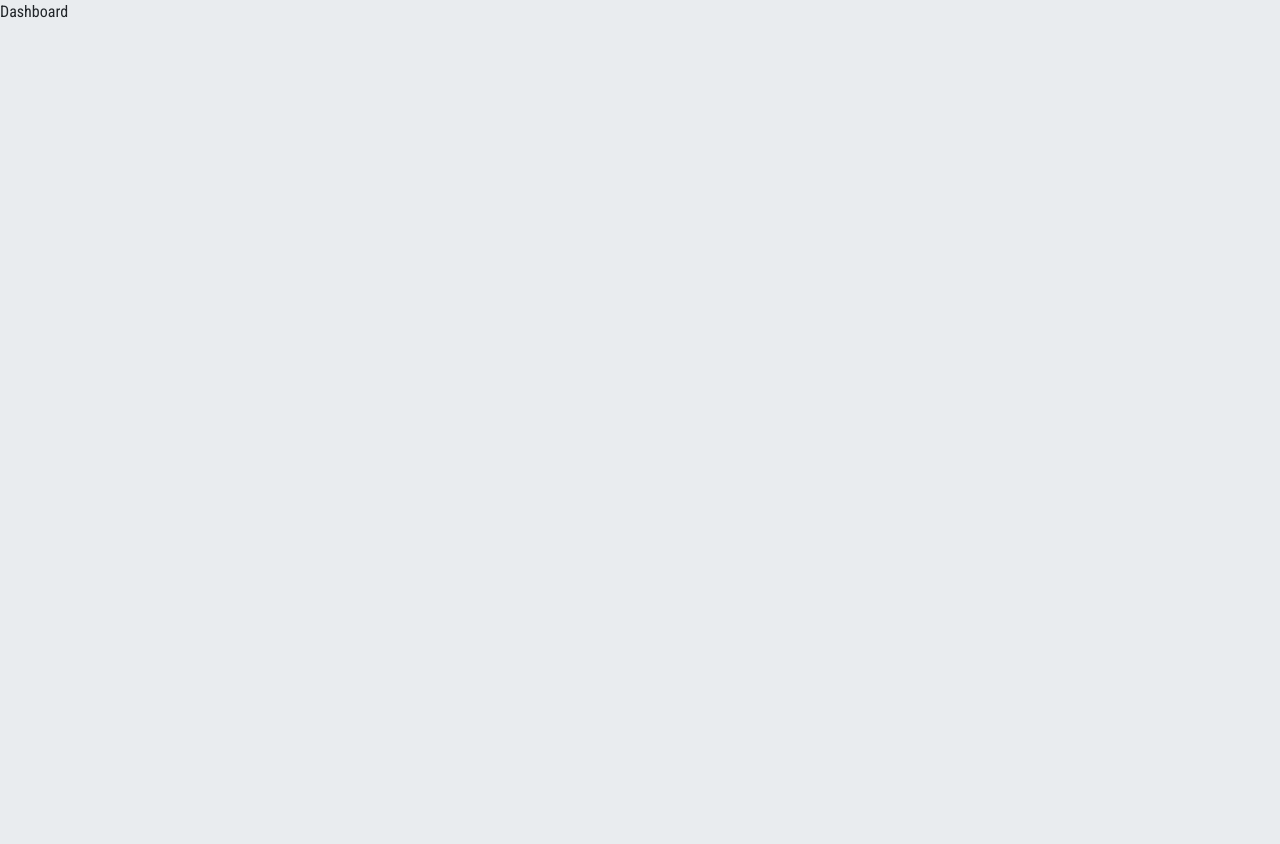
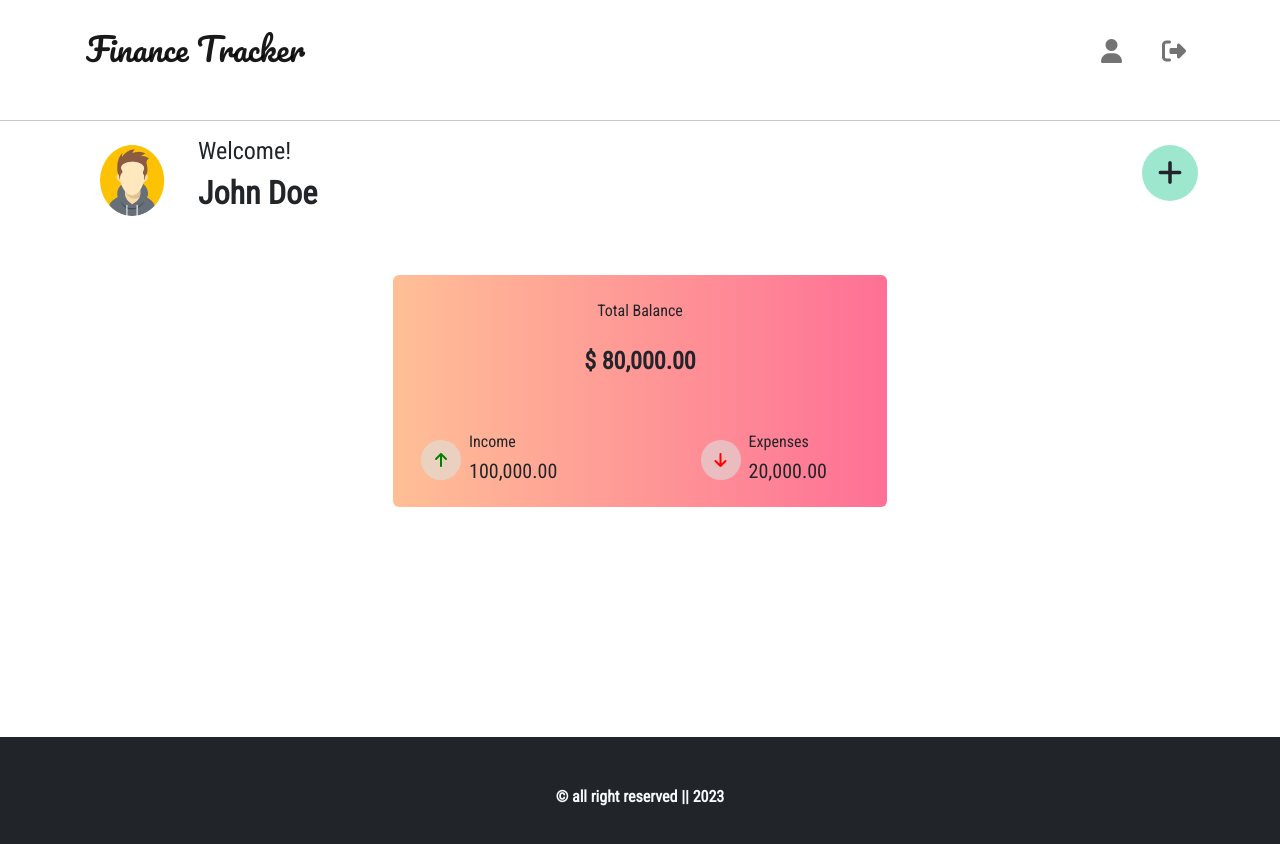
Before and after one commit to Emprcode/ft-v2, a React (Create React App) app: page /dashboard in a window 1280 px wide. Shown: the top 844 px of the page. Before the commit the page ends 800 px from the top, so only its background shows below. Built offline with nearby package versions, Linux system fonts and the light colour scheme.

Commit message:
dashboard ui working on

```diff
--- a/public/index.html
+++ b/public/index.html
@@ -28,6 +28,7 @@
     <link rel="preconnect" href="https://fonts.googleapis.com">
 <link rel="preconnect" href="https://fonts.gstatic.com" crossorigin>
 <link href="https://fonts.googleapis.com/css2?family=Roboto+Condensed&display=swap" rel="stylesheet">
+<link href="https://fonts.googleapis.com/css2?family=Pacifico&display=swap" rel="stylesheet">
     <title>React App</title>
   </head>
   <body>
--- a/src/App.css
+++ b/src/App.css
@@ -2,11 +2,53 @@
   min-height: 75vh;
 }
 
-*{
-  background: #e9ecef;;
+.bg-color{
+  background: #e9ecef;
+  min-height: 100vh;
 }
 
 .login{
   height: 100vh;
   /* width: 100%; */
 }
+.button{
+  width: 7rem;
+  height: 2.5rem;
+  color: black;
+  border-width: 2px;
+  border-style: solid;
+  background-color: white;
+  transition: 0.3s background-color linear, 0.1s color linear;
+  border-radius: 200px !important;
+
+
+  display: flex;
+  justify-content: center;
+  align-items: center;
+
+  cursor: pointer;
+}
+
+.button:hover{
+  /* border-color: greenyellow; */
+  background-color: rgb(10, 122, 167);
+
+  transition: 0.5s ;
+  transform: scale(1);
+  opacity: 0.8;
+}
+
+.title{
+  font-family: UberMove, UberMoveText, system-ui, "Helvetica Neue", Helvetica, Arial, sans-serif !important;
+    font-size: 50px;
+    font-weight: 700;
+    line-height: 52px;
+
+    transition: all 200ms cubic-bezier(0.4, 0, 0.2, 1);
+    color: currentColor;
+    letter-spacing: 0;
+    margin: 1;
+    width: 100%;
+    /* text-align: center; */
+    /* margin-left: 4rem */
+}
--- a/src/App.js
+++ b/src/App.js
@@ -2,7 +2,7 @@ import { BrowserRouter, Route, Routes } from 'react-router-dom';
 import './App.css';
 import Login from './pages/Login';
 import Register from './pages/Register';
-import Dashboard from './pages/Dashboard';
+import Dashboard from './pages/dashboard/Dashboard';
 
 function App() {
   return (
--- a/src/components/layout/Header.js
+++ b/src/components/layout/Header.js
@@ -7,15 +7,18 @@ export const Header = () => {
   return (
     <Navbar bg="" expand="md">
       <Container className="p-3">
-        <Navbar.Brand href="/" className="h1 fw-bold">
-          <h1 className="fw-bold"> Finance Tracker</h1>
+        <Navbar.Brand href="/">
+          <h2 className="logo"> Finance Tracker</h2>
         </Navbar.Brand>
         <Navbar.Toggle aria-controls="basic-navbar-nav" />
         <Navbar.Collapse id="basic-navbar-nav">
-          <Nav className="ms-auto h2">
+          <Nav className="ms-auto gap-4 h4">
             {/* <Link to="/" className='nav-link'><i className="fa-solid fa-user"></i></Link> */}
+            <Link to="/account" className="nav-link ">
+              <i className="fa-solid fa-user"></i>
+            </Link>
             <Link to="/logout" className="nav-link">
-              <i className="fa-solid fa-person-running"></i>
+              <i className="fa-solid fa-right-from-bracket"></i>
             </Link>
           </Nav>
         </Navbar.Collapse>
--- a/src/components/layout/MainLayout.js
+++ b/src/components/layout/MainLayout.js
@@ -6,6 +6,7 @@ export const MainLayout = ({ children }) => {
   return (
     <div>
       <Header />
+      <hr />
       <div className="main">{children}</div>
       <Footer />
     </div>
--- a/src/pages/Dashboard.js
+++ /dev/null
@@ -1,9 +0,0 @@
-import React from 'react'
-
-const Dashboard = () => {
-  return (
-    <div>Dashboard</div>
-  )
-}
-
-export default Dashboard
--- a/src/pages/Login.js
+++ b/src/pages/Login.js
@@ -22,29 +22,29 @@ const Login = () => {
     },
   ];
   return (
-    <>
-      <Container className="login d-flex justify-content-center align-items-center ">
+    <div className="bg-color">
+      <Container className="login d-flex justify-content-center align-items-center">
         <Row className="mt-3">
           {/* <h4 className="text-center"></h4> */}
           {/* <hr /> */}
-          <Col className="info p-5 text-center fw-bold shadow-lg ">
+          <Col className=" p-5 text-center fw-bold shadow-lg ">
             <div className="p-5">
-              <h1 className="fw-bold mb-3"> Finance Tracker</h1>
+              <h1 className=" title mb-3 fw-bold"> Finance Tracker</h1>
 
               <p> Please Login Here </p>
             </div>
           </Col>
-          <Col className="shadow-lg p-4 ">
+          <Col className=" p-5 shadow-lg  ">
             {/* <h4 className="mx-4 p-3 fw-bold">Login</h4> */}
-            <div className="p-3">
+            <div className="p-5">
               <Form>
                 {inputs.map((item, i) => (
                   <FormComponents key={i} {...item} />
                 ))}
 
-                <Button variant="primary" type="submit">
+                <div className="button bg-primary text-white mt-3" type="submit">
                   Submit
-                </Button>
+                </div>
                 <hr />
                 <div className="text-end">
                   {/* <h5> New User?</h5> */}
@@ -58,7 +58,7 @@ const Login = () => {
           </Col>
         </Row>
       </Container>
-    </>
+    </div>
   );
 };
 
--- a/src/pages/Register.js
+++ b/src/pages/Register.js
@@ -2,6 +2,7 @@ import React from "react";
 import { MainLayout } from "../components/layout/MainLayout";
 import { Row, Col, Container, Form, Button } from "react-bootstrap";
 import { FormComponents } from "../components/formComponents/FormComponents";
+import { Link } from "react-router-dom";
 
 const Register = () => {
   const inputs = [
@@ -35,30 +36,42 @@ const Register = () => {
     },
   ];
   return (
-    <>
+    <div className="bg-color">
       <Container>
-        <Row className="mt-3">
-          <h4 className="text-center"> Registration</h4>
+        <Row className="">
+          <div className="h4 p-4">
+            <Link to="/" className="nav-link ">
+              <i className="fa-solid fa-arrow-left"></i>
+            </Link>
+          </div>
+          <h2 className="text-center fw-bold p-5"> Registration</h2>
           <hr />
-          <Col className="info ">
+          {/* <Col className=" ">
             <h4> Welcome!</h4>
 
             <p> Please register here to use our system </p>
+          </Col> */}
+          <Col className="p-5 text-center ">
+            <div className="p-5">
+              <h3 className="fw-bold mb-3"> Welcome!</h3>
+
+              <p> Please register here to use our system </p>
+            </div>
           </Col>
-          <Col className="">
+          <Col className="p-5">
             <Form>
               {inputs.map((item, i) => (
                 <FormComponents key={i} {...item} />
               ))}
 
-              <Button variant="primary" type="submit">
-                Submit
-              </Button>
+              <div className="button bg-primary text-white mt-3" type="submit">
+                Register
+              </div>
             </Form>
           </Col>
         </Row>
       </Container>
-    </>
+    </div>
   );
 };
 
--- /dev/null
+++ b/src/pages/dashboard/Dashboard.css
@@ -0,0 +1,46 @@
+/* .card1{
+    background: linear-gradient(to right, #ffbf96, #fe7096);
+background-image: url("https://www.transparenttextures.com/patterns/diagmonds-light.png");
+
+ } */
+
+
+.contact {
+        background:linear-gradient(to right, #ffbf96, #fe7096),url(../../assets/image.png);
+
+ }
+
+ .logo{
+    font-family: 'Pacifico', cursive;
+  }
+
+  .add-icon{
+    background: #64dab2a2;
+    height: 3.5rem;
+    width: 3.5rem;
+    border-radius: 50%;
+    display: flex;
+    justify-content: center;
+    align-items: center;
+  }
+  .income-icon{
+    background: #dce4e18f;
+    color: green;
+    height: 2.5rem;
+    width: 2.5rem;
+    border-radius: 50%;
+    display: flex;
+    justify-content: center;
+    align-items: center;
+  }
+  .expense-icon{
+    background: #dce4e18f;
+    color: red;
+
+    height: 2.5rem;
+    width: 2.5rem;
+    border-radius: 50%;
+    display: flex;
+    justify-content: center;
+    align-items: center;
+  }
--- /dev/null
+++ b/src/pages/dashboard/Dashboard.js
@@ -0,0 +1,75 @@
+import React from "react";
+import "./Dashboard.css";
+import { MainLayout } from "../../components/layout/MainLayout";
+import { Col, Container, Row } from "react-bootstrap";
+import avatar from "../../assets/avatar.png";
+import { Link } from "react-router-dom";
+
+const Dashboard = () => {
+  return (
+    <MainLayout>
+      <Container>
+        {/* intro */}
+        <Row>
+          <Col>
+            <div className="d-flex">
+              <img src={avatar} alt="avatar" width="100px" height="90px" />
+              <div className="mx-3">
+                <h4 className="">Welcome!</h4>
+                <h2 className="fw-bold"> John Doe</h2>
+              </div>
+            </div>
+          </Col>
+          <Col>
+            <Link
+              to="/add-transaction"
+              className="d-flex justify-content-end nav-link">
+              <span className="mt-2 h3 add-icon">
+                <i class="fa-solid fa-plus"></i>
+              </span>
+            </Link>
+          </Col>
+        </Row>
+        {/* status display */}
+        <div className="d-flex justify-content-center p-5">
+          <Row className="p-3 rounded contact ">
+            <div>
+              <div className="text-center">
+                <p className="p-2">Total Balance</p>
+
+                <h4 className="fw-bold"> $ 80,000.00</h4>
+              </div>
+            </div>
+            <Row className="mt-5">
+              <Col>
+                <div className="d-flex">
+                  <span className="mt-2 income-icon">
+                    <i class="fa-solid fa-arrow-up"></i>
+                  </span>
+                  <div className="mx-2">
+                    <h6 className="">Income</h6>
+                    <h5 className="">100,000.00</h5>
+                  </div>
+                </div>
+              </Col>
+              <Col>
+                <div className="d-flex justify-content-end">
+                  <span className="mt-2 expense-icon">
+                    <i class="fa-solid fa-arrow-down"></i>
+                  </span>
+                  <div className="mx-2">
+                    <h6 className="">Expenses</h6>
+                    <h5 className="">20,000.00</h5>
+                  </div>
+                </div>
+              </Col>
+            </Row>
+          </Row>
+        </div>
+        {/* Transaction */}
+      </Container>
+    </MainLayout>
+  );
+};
+
+export default Dashboard;
```
Also changed, not shown: src/assets/avatar.png (added), src/assets/image.png (added).
